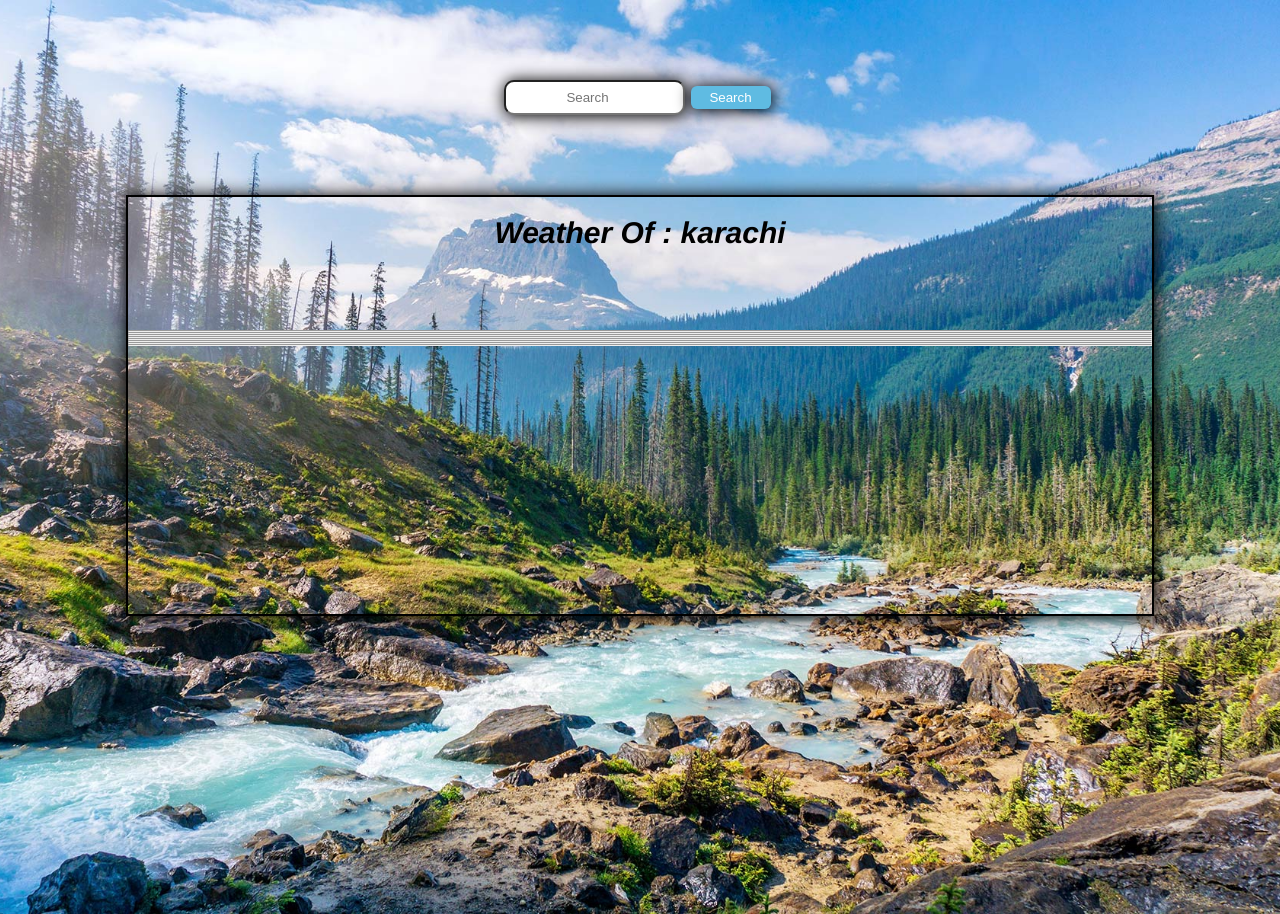
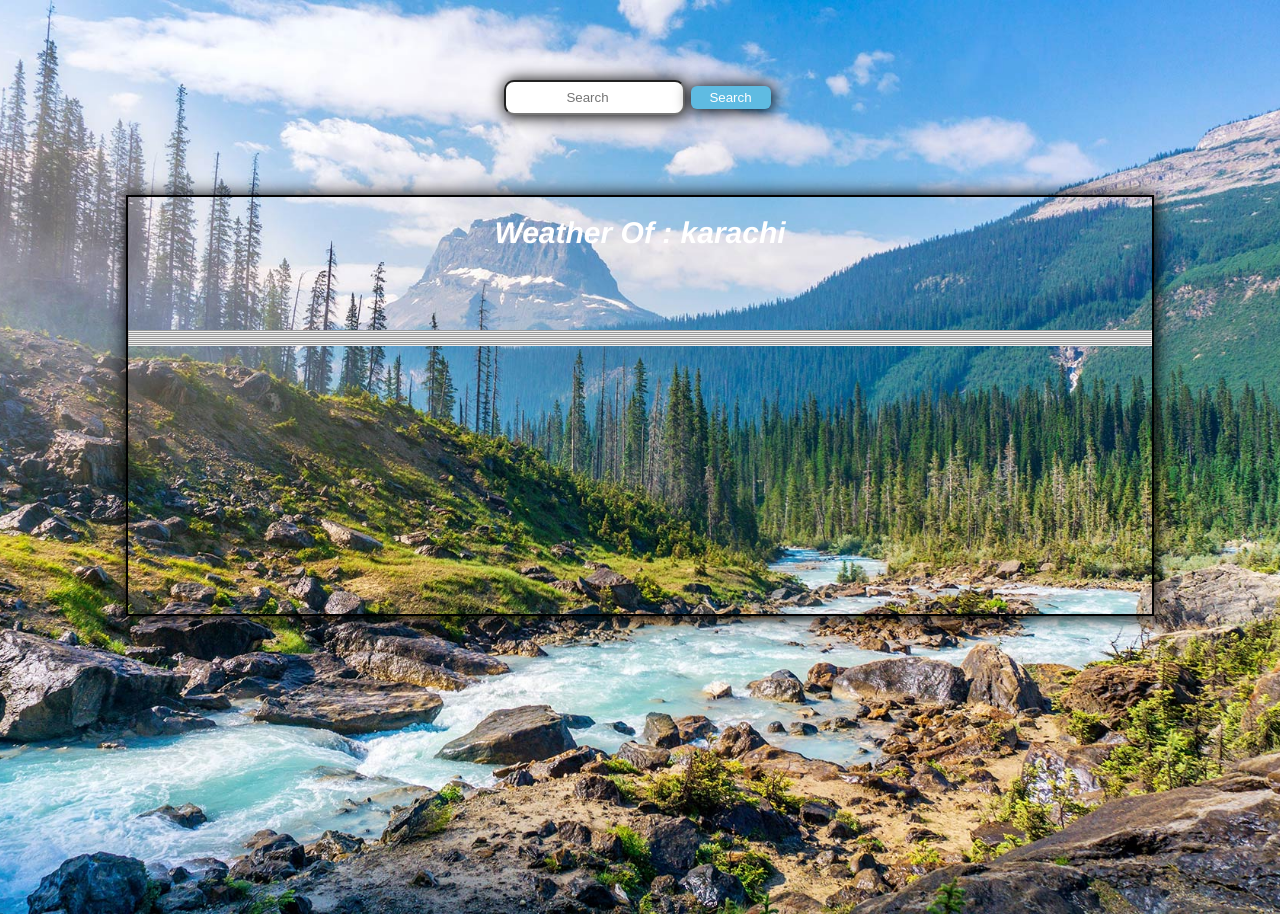
Before and after one commit to AgentKaliLinux/Weather-App, a plain HTML site: page index.html in a window 1280 px wide. Drawn offline with Linux system fonts and the light colour scheme; no server answers.

Commit message:
Update style.css

```diff
--- a/style.css
+++ b/style.css
@@ -48,7 +48,7 @@ body {
     height: 50%;
     margin: auto;
     text-align: center;
-    color: rgb(0, 0, 0);
+    color: rgb(255, 255, 255);
     box-shadow: 1px 1px 16px 1px rgb(0, 0, 0);
 }
 
@@ -82,7 +82,7 @@ body {
         height: 50%;
         margin: auto;
         text-align: center;
-        color: rgb(0, 0, 0);
+        color: rgb(255, 255, 255);
         box-shadow: 1px 1px 16px 1px rgb(0, 0, 0);
     }
 
```
